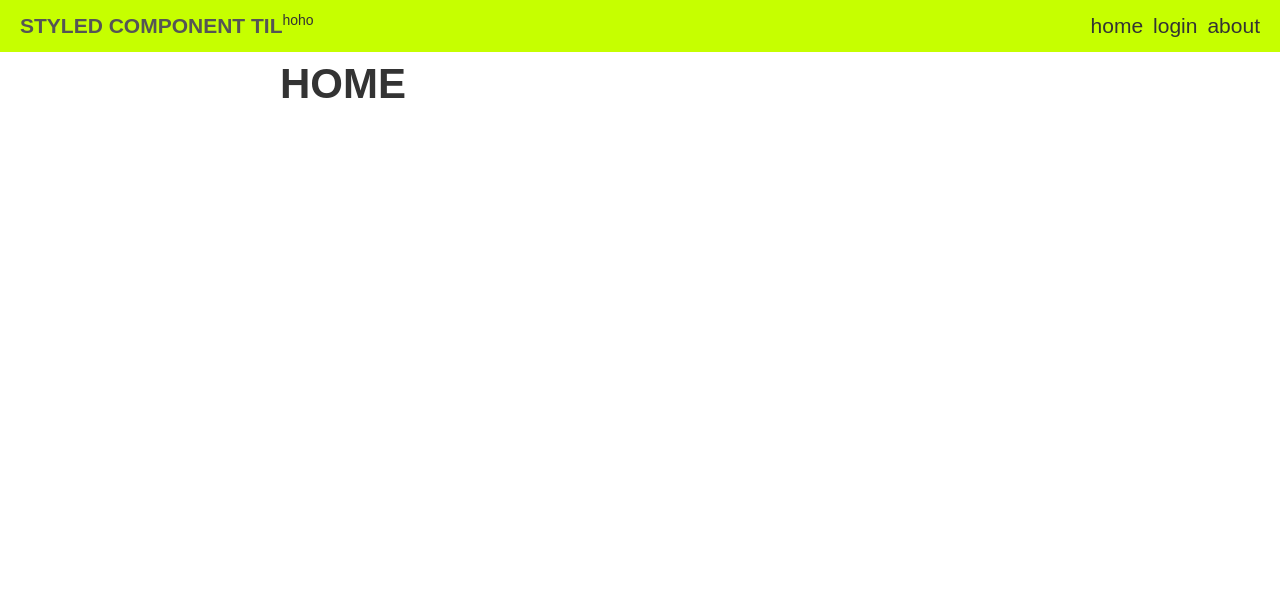
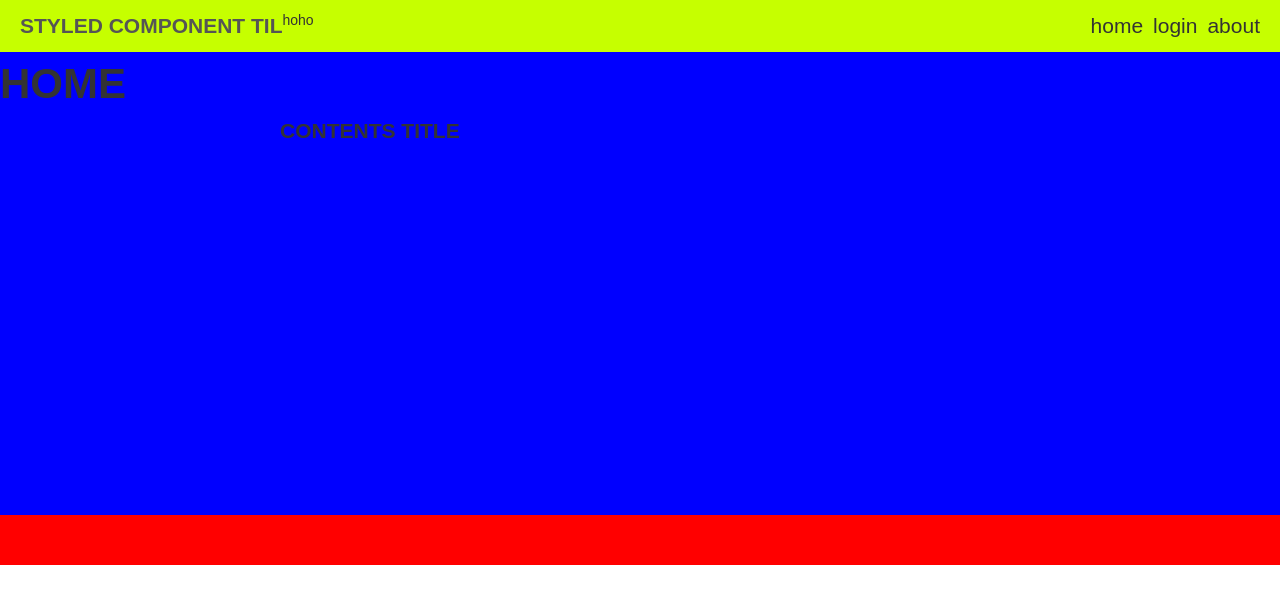
Before and after one commit to SinYongJu/til-ts-in-webpack, a React app: page / in a window 1280 px wide. Shown: the top 604 px of the page. Built offline with nearby package versions, Linux system fonts and the light colour scheme.

Commit message:
components 정리, theme 적용해 보기

```diff
--- a/src/components/InputText.tsx
+++ b/src/components/InputText.tsx
@@ -1,53 +1,24 @@
 import * as React from 'react';
 import styled from 'styled-components';
-
-interface InputProps {
-    id: string
-    onChange : (event: React.ChangeEvent<HTMLInputElement>) => void
-    error: boolean
-    // className?:string
-    placeHolder?: string
-    name?: string
-    type?: string
-}
-
-interface LabelProps{
-    children ?: React.ReactChild,
-    htmlFor : string,
-}
-
+import Input, { InputProps } from './form/Input';
+import Label from './form/Label';
 
 interface TextInputProps{
     children ?: React.ReactChild,
     className ?: string,
     input : InputProps,
 }
-
-
-const InputContainer = styled.div<object>`
-    ::after{
-        clear:both;
-        display:block;
-        height:0;
-        content:''
-    }
-`
-const WrapInput = styled.div<any>`
+const InputContainer = styled.div``
+const WrapInput = styled.div`
     overflow:hidden;
 `
-const Label = styled.label<LabelProps>`
+const TextInputLabel = styled(Label)`
     float:left;
 `
-const Input = styled.input<InputProps>`
-    width:100%;
-    box-sizing: border-box;
-    border:1px solid;
-    border-color : ${props => props.error ? 'red' : '#eee'}
-`
-const TextInput:React.FC<TextInputProps> = ({children, input, ...props}) => {
+const TextInputBox:React.FC<TextInputProps> = ({children, input, ...props}) => {
     return (
         <InputContainer {...props}>
-            <Label htmlFor={input.id}>{children}</Label>
+            <TextInputLabel htmlFor={input.id}>{children}</TextInputLabel>
            <WrapInput className="wrap_input">
             <Input {...input}/>
            </WrapInput>
@@ -55,4 +26,7 @@ const TextInput:React.FC<TextInputProps> = ({children, input, ...props}) => {
     )
 }
 
+const TextInput = styled(TextInputBox)`
+`
+
 export default TextInput
--- /dev/null
+++ b/src/components/button/Button.tsx
@@ -0,0 +1,36 @@
+import * as React from 'react';
+import styled, { StyledComponent } from 'styled-components';
+
+interface ButtonProps {
+    theme? : string,
+}
+
+
+
+interface ButtonStyle {
+    [ key : string ] : any
+}
+const DEFAULT_BUTTON_STYLE:ButtonStyle = {
+    width:'100%',
+    fontSize: '1em',
+    lineHeight: '2em',
+    textTransform: 'uppercase'
+}
+const BUTTON_THEME:ButtonStyle = {
+    'blue' : {
+        border: '1px solid',
+        borderColor: 'blue',
+        color: 'blue'
+    },
+    'black' : {
+        border: '1px solid',
+        borderColor: '#000',
+        color: '#555'
+    }
+}
+
+const getStyleCss =(theme:ButtonProps) => ({...DEFAULT_BUTTON_STYLE,...BUTTON_THEME[theme as keyof ButtonStyle]})
+const Button = styled.button<ButtonProps>(({theme})=>getStyleCss(theme))
+
+
+export default Button;
--- /dev/null
+++ b/src/components/form/Input.tsx
@@ -0,0 +1,21 @@
+import * as React from 'react';
+import styled from 'styled-components';
+
+export interface InputProps {
+    id: string
+    error: boolean
+    // className?:string
+    placeHolder?: string
+    name?: string
+    type?: string
+}
+
+const Input = styled.input<InputProps>`
+    width:100%;
+    height:100%;
+    box-sizing: border-box;
+    border:1px solid;
+    border-color : ${props => props.error ? 'red' : '#eee'}
+`
+
+export default Input;
--- /dev/null
+++ b/src/components/form/Label.tsx
@@ -0,0 +1,11 @@
+import * as React from 'react';
+import styled from 'styled-components';
+
+export interface LabelProps{
+    children ?: React.ReactChild,
+    htmlFor : string,
+}
+
+const Label = styled.label<LabelProps>``
+
+export default Label;
--- /dev/null
+++ b/src/components/title/TitleH2.tsx
@@ -0,0 +1,10 @@
+import * as React from "react";
+import styled from "styled-components";
+
+const TitleH2 = styled.h2`
+  font-size: 3em;
+  line-height: 1.5em;
+  text-transform: uppercase;
+`;
+
+export default TitleH2;
--- /dev/null
+++ b/src/components/title/TitleH3.tsx
@@ -0,0 +1,10 @@
+import * as React from "react";
+import styled from "styled-components";
+
+const TitleH3 = styled.h3`
+  font-size: 1.5em;
+  line-height: 1.5em;
+  text-transform: uppercase;
+`;
+
+export default TitleH3;
--- a/src/pages/About.tsx
+++ b/src/pages/About.tsx
@@ -1,9 +1,12 @@
 import * as React from 'react';
+import TitleH2 from '../components/title/TitleH2';
 
 const About:React.FC = () => {
     return (
         <div>
-            <h2>About</h2>
+            <TitleH2>About</TitleH2>
+
+
         </div>
     );
 };
--- a/src/pages/Home.tsx
+++ b/src/pages/Home.tsx
@@ -1,7 +1,8 @@
 import * as React from 'react';
 import styled from 'styled-components';
-
-
+import TitleH2 from '../components/title/TitleH2';
+import TitleH3 from '../components/title/TitleH3';
+import BodyTemplate from '../template/BodyTemplate';
 interface IWrapper {
    maxWidth?: string
    maxHeight?: string
@@ -13,22 +14,20 @@ const Wrapper =  styled.div<IWrapper>`
    width: ${props => props.width ? props.width : '720px'};
    height: ${props => props.height ? props.height : 'auto'};
    max-width: ${props => props.maxWidth ? props.maxWidth : '720px'};
-   max-height: ${props => props.maxHeight ? props.maxHeight : 'auto'};
+   max-height: ${props => props.maxHeight ? props.maxHeight : 'none'};
 `
 
-const HomeTitle = styled.h2`
-    font-size: 3em;
-    line-height: 1.5em;
-    text-transform: uppercase;
-`
-
-const Home:React.FC = () => {
+const Home:React.FunctionComponent = ({ children,...props}) => {
     return (
-        <Wrapper>
-            <HomeTitle>HOME</HomeTitle>
-            <Wrapper height={"740px"} maxWidth={'400px'} maxHeight={"400px"}>
+        <BodyTemplate {...props}>
+            <TitleH2>HOME</TitleH2>
+            <Wrapper height={"740px"} maxHeight={"400px"}>
+                <TitleH3>Contents Title</TitleH3>
             </Wrapper>
-        </Wrapper>
+        </BodyTemplate>
     );
 };
-export default Home;
+
+export default styled(Home)`
+    background-color:blue
+`;
--- a/src/pages/Login.tsx
+++ b/src/pages/Login.tsx
@@ -1,27 +1,38 @@
 import * as React from 'react';
 import styled, { css } from 'styled-components';
 import InputText from '../components/InputText'
+import TitleH2 from '../components/title/TitleH2';
+import Button from '../components/button/Button';
 
 
 const LoginStyle = css`
     max-width:500px;
     margin: 0 auto;
+`
 
-`
 const LoginContainer:React.FC = styled.div`
     ${LoginStyle};
     .tf_login{
         margin: 10px 0;
     }
+    ${InputText} label {
+        width: 100px;
+    }
+    ${Button}{
+        margin: 5px 0;
+    }
 `
 
 
-const Login:React.FC = (props) => {
+const LoginPage:React.FC = (props) => {
     const onChange = (event:React.ChangeEvent<HTMLInputElement>) => {
         console.log(event)
         let name:string = event.target.name
         let value:string = event.target.value
         console.log(name,value)
+    }
+    const onSubmit = (event:React.FormEvent) => {
+        event.preventDefault()
     }
     const idInput = {
         onChange,
@@ -41,13 +52,19 @@ const Login:React.FC = (props) => {
 
     return (
         <LoginContainer>
-            <h2>{props.children}</h2>
-            <InputText input={idInput} className="tf_login">ID</InputText>
-            <InputText input={pwdInput} className="tf_login">password</InputText>
+            <form action="#none" onSubmit={onSubmit}>
+                <TitleH2>{props.children}</TitleH2>
+                <InputText input={idInput} className="tf_login">ID</InputText>
+                <InputText input={pwdInput} className="tf_login">password</InputText>
+                <Button theme="blue">Login</Button>
+                <Button theme="black">SIGN UP</Button>
+            </form>
         </LoginContainer>
     );
 };
 
+const Login = styled(LoginPage)`
+    width: 200px
+`;
 
-
-export default Login;
+export default Login
--- /dev/null
+++ b/src/template/BodyTemplate.tsx
@@ -0,0 +1,36 @@
+import * as React from 'react';
+import styled from 'styled-components';
+
+const Box = styled.div`
+
+`
+interface BoxProps {
+borders?: boolean;
+className?: string;
+}
+
+const Boxed: React.FunctionComponent<BoxProps> = props => <div className={props.className}>{props.children}</div>
+
+const StyledBox = styled(Boxed)`
+    padding: ${props => props.theme.lateralPadding};
+    height:50px;
+    background-color:red;
+`
+
+const BodyTemplateBox:React.FunctionComponent = ({children, ...props}) => {
+    return (
+        <div className="od"{...props}>
+        <Box>
+            {children}
+        </Box>
+        <StyledBox/>
+        </div>
+    );
+};
+
+const BodyTemplate = styled(BodyTemplateBox)`
+    background-color:red;
+`
+console.log(BodyTemplate)
+
+export default BodyTemplate;
```
Also changed, not shown: src/components/title/TitleStrong.tsx (added, +10 -0 lines), 1 other file (tests, documents, lock files or other folders).
